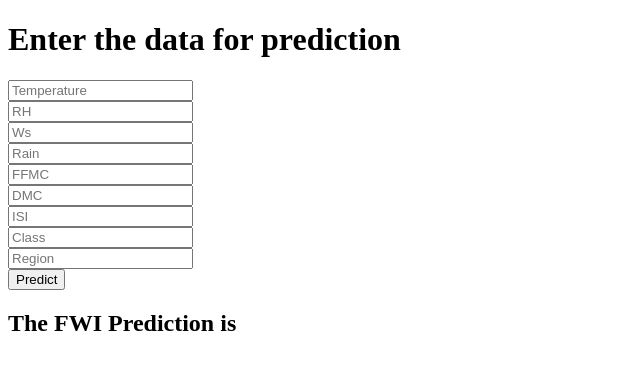
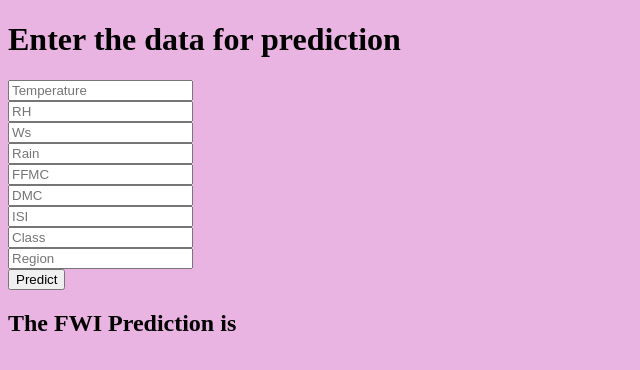
Before and after one commit to sumitpatel-2322/algerianForestFire, a Flask app: page /predict in a window 1280 px wide. Shown: the top 370 px of the page, without its empty margins (0-640 px from the left). Run offline with Flask 3, Linux system fonts and the light colour scheme; parts of the project's set-up code (start-up, migrations or seed data) failed here and were passed over.

Commit message:
Update predict.html

```diff
--- a/templates/predict.html
+++ b/templates/predict.html
@@ -5,7 +5,7 @@
     <meta name="viewport" content="width=device-width, initial-scale=1.0">
     <title>Predict Data</title>
 </head>
-<body>
+<body style="background-color: rgb(233,179,226);">
     <div class="login">
         <h1>Enter the data for prediction</h1>
         <form action="{{url_for('predict')}}" method="post">
```
